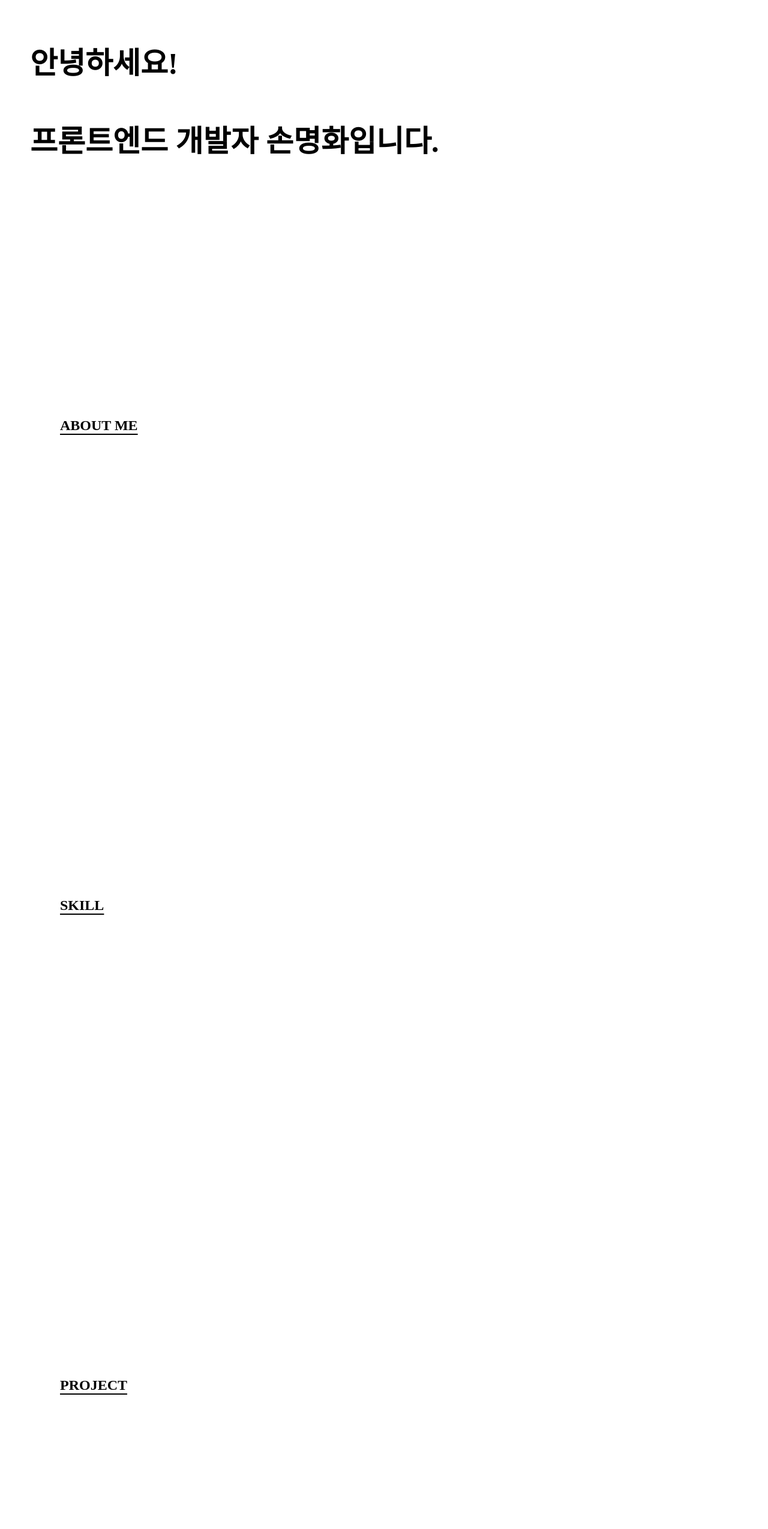
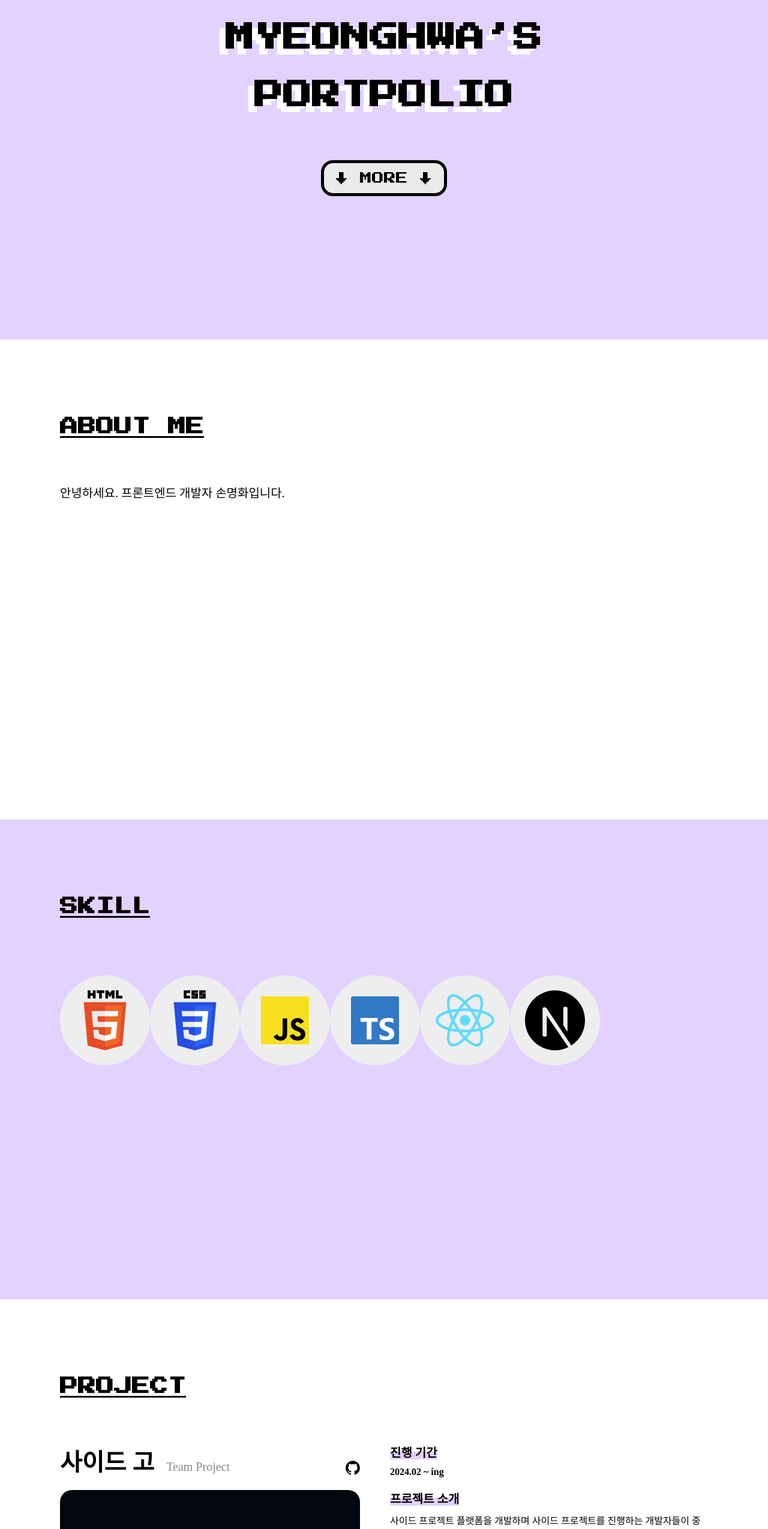
Before and after one commit to SonMyeongHwa/portfolio, a Next.js app: page / in a window 1280 px wide. Shown: the part 234-2783 px from the top of the page at 60% size. Built offline with nearby package versions, Linux system fonts and the light colour scheme; a web font is replaced by a local one.

Commit message:
페이지 수정

```diff
--- a/src/app/_components/AboutMe.tsx
+++ b/src/app/_components/AboutMe.tsx
@@ -1,6 +1,6 @@
-"use client";
+'use client';
 
-import styled from "@emotion/styled";
+import styled from '@emotion/styled';
 
 type Props = {
   element: any;
@@ -10,6 +10,7 @@ const AboutMe = ({ element }: Props) => {
   return (
     <Container ref={element}>
       <h2 className="title">ABOUT ME</h2>
+      <div>안녕하세요. 프론트엔드 개발자 손명화입니다.</div>
     </Container>
   );
 };
@@ -22,7 +23,8 @@ const Container = styled.section`
   padding: 130px 100px;
 
   .title {
-    font-size: 24px;
+    font-family: 'PressStart2P';
+    font-size: 30px;
     text-decoration: underline;
     text-underline-position: under;
     margin-bottom: 80px;
--- a/src/app/_components/Home.tsx
+++ b/src/app/_components/Home.tsx
@@ -1,20 +1,22 @@
 'use client';
 
+import { color } from '@/styles/color';
 import styled from '@emotion/styled';
 
 type Props = {
   element: any;
+  onClick: any;
 };
 
-const Home = ({ element }: Props) => {
+const Home = ({ element, onClick }: Props) => {
   return (
     <Container ref={element}>
-      <Info>
-        안녕하세요!
+      <Title>
+        MYEONGHWA’S
         <br />
-        <br />
-        프론트엔드 개발자 손명화입니다.
-      </Info>
+        PORTPOLIO
+      </Title>
+      <Button onClick={onClick}>↓ MORE ↓</Button>
     </Container>
   );
 };
@@ -22,13 +24,54 @@ const Home = ({ element }: Props) => {
 export default Home;
 
 const Container = styled.section`
+  display: flex;
+  flex-direction: column;
+  align-items: center;
+  justify-content: center;
+  gap: 60px;
   height: 100vh;
-  display: flex;
-  align-items: center;
+  background: #e1d2ff;
+  font-family: 'PressStart2P';
 `;
 
-const Info = styled.h1`
-  font-size: 50px;
+const Title = styled.h1`
+  font-size: 3rem;
   font-weight: bold;
-  margin-left: 50px;
+  text-align: center;
+  line-height: 2;
+  text-shadow: -10px 10px white;
+  animation: motion 0.7s linear 0s infinite alternate;
+
+  @keyframes motion {
+    0% {
+      margin-top: 0px;
+    }
+    100% {
+      margin-top: 10px;
+    }
+  }
 `;
+
+const Button = styled.div`
+  box-sizing: border-box;
+  padding: 15px 20px;
+  background: ${color.gray.gray1};
+  border: 5px solid black;
+  border-radius: 20px;
+  cursor: pointer;
+  animation: button 0.7s linear 0s infinite alternate;
+
+  &:hover {
+    background: ${color.gray.gray2};
+    transition: all 0.3s ease;
+  }
+
+  @keyframes button {
+    0% {
+      margin-top: 10px;
+    }
+    100% {
+      margin-top: 0px;
+    }
+  }
+`;
--- a/src/app/_components/Project.tsx
+++ b/src/app/_components/Project.tsx
@@ -1,15 +1,45 @@
-"use client";
+'use client';
 
-import styled from "@emotion/styled";
+import ProjectDetail from '@/components/ProjectDetail/ProjectDetail';
+import styled from '@emotion/styled';
 
 type Props = {
   element: any;
 };
 
+const projects = [
+  {
+    name: '사이드 고',
+    type: 'Team',
+    date: '2024.02 ~ ing',
+    image: 'sidego_main',
+    githubLink: 'https://github.com/SonMyeongHwa',
+    webLink: '',
+    introduction:
+      '사이드 프로젝트 플랫폼을 개발하며 사이드 프로젝트를 진행하는 개발자들이 중간에 이탈하지 않게 보증금을 받고 지원하는 역할을 합니다. 또한, 각 팀이 약속을 지키지 못하면 보증금이 다른 팀원들에게 돌아가는 플랫폼을 만듭니다. ',
+    func: '사이드 프로젝트 플랫폼을 개발하며 사이드 프로젝트를 진행하는 개발자들이 중간에 이탈하지 않게 보증금을 받고 지원하는 역할을 합니다. 또한, 각 팀이 약속을 지키지 못하면 보증금이 다른 팀원들에게 돌아가는 플랫폼을 만듭니다. ',
+    skill: 'Next.js, TypeScript, Styled-Components, emotion, Axios, Zustand',
+  },
+];
+
 const Project = ({ element }: Props) => {
   return (
     <Container ref={element}>
       <h2 className="title">PROJECT</h2>
+      {projects.map((project) => (
+        <ProjectDetail
+          key={project.name}
+          name={project.name}
+          type={project.type}
+          date={project.date}
+          image={project.image}
+          githubLink={project.githubLink}
+          webLink={project.webLink}
+          introduction={project.introduction}
+          func={project.func}
+          skill={project.skill}
+        />
+      ))}
     </Container>
   );
 };
@@ -17,13 +47,15 @@ const Project = ({ element }: Props) => {
 export default Project;
 
 const Container = styled.section`
-  height: 100vh;
+  height: auto;
   box-sizing: border-box;
   padding: 130px 100px;
 
   .title {
-    font-size: 24px;
+    font-family: 'PressStart2P';
+    font-size: 30px;
     text-decoration: underline;
     text-underline-position: under;
+    margin-bottom: 80px;
   }
 `;
--- a/src/app/_components/Skill.tsx
+++ b/src/app/_components/Skill.tsx
@@ -1,15 +1,51 @@
-"use client";
+'use client';
 
-import styled from "@emotion/styled";
+import SkillIcon from '@/components/SkillIcon/SkillIcon';
+import styled from '@emotion/styled';
+import { Fragment } from 'react';
 
 type Props = {
   element: any;
 };
 
+const icons = [
+  {
+    path: 'html5',
+    size: 100,
+  },
+  {
+    path: 'css3',
+    size: 100,
+  },
+  {
+    path: 'javascript',
+    size: 80,
+  },
+  {
+    path: 'typescript',
+    size: 80,
+  },
+  {
+    path: 'react',
+    size: 100,
+  },
+  {
+    path: 'nextjs',
+    size: 100,
+  },
+];
+
 const Skill = ({ element }: Props) => {
   return (
     <Container ref={element}>
       <h2 className="title">SKILL</h2>
+      <div className="skillWrap">
+        {icons.map((icon) => (
+          <Fragment key={icon.path}>
+            <SkillIcon src={`/images/logo/${icon.path}_logo.svg`} alt={icon.path} width={icon.size} height={icon.size} element={element} />
+          </Fragment>
+        ))}
+      </div>
     </Container>
   );
 };
@@ -20,11 +56,17 @@ const Container = styled.section`
   height: 100vh;
   box-sizing: border-box;
   padding: 130px 100px;
+  background: #e1d2ff;
 
   .title {
-    font-size: 24px;
+    font-family: 'PressStart2P';
+    font-size: 30px;
     text-decoration: underline;
     text-underline-position: under;
     margin-bottom: 100px;
   }
+
+  .skillWrap {
+    display: flex;
+  }
 `;
--- a/src/app/page.tsx
+++ b/src/app/page.tsx
@@ -53,7 +53,7 @@ const Page = () => {
           );
         })}
       </Header>
-      <Home element={menus[0].observe} />
+      <Home element={menus[0].observe} onClick={() => onScroll(menus[1].observe, 'ABOUT ME')} />
       <AboutMe element={menus[1].observe} />
       <Skill element={menus[2].observe} />
       <Project element={menus[3].observe} />
```
